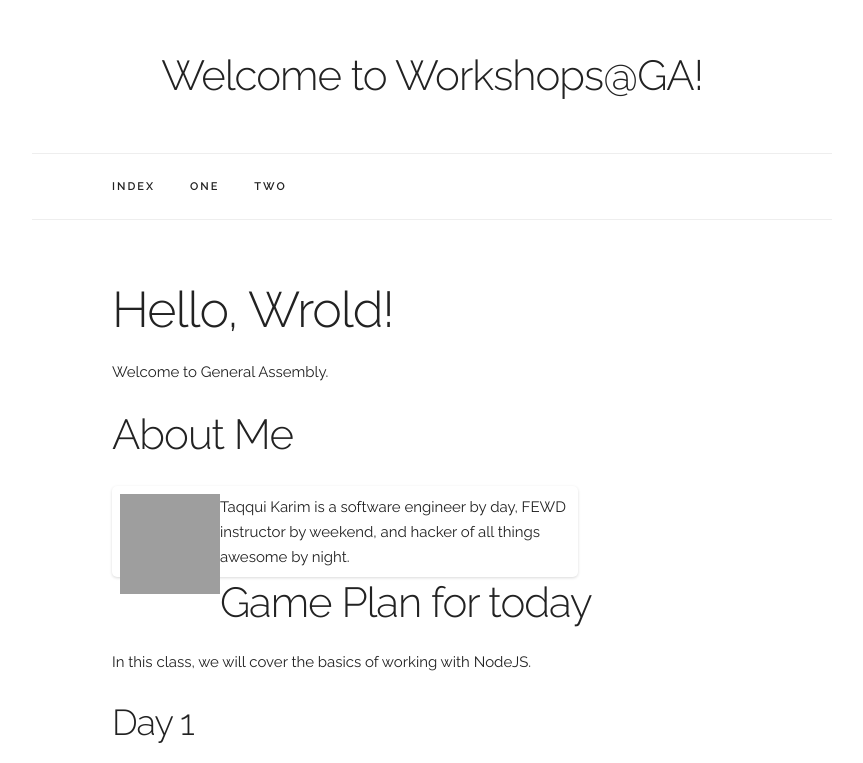
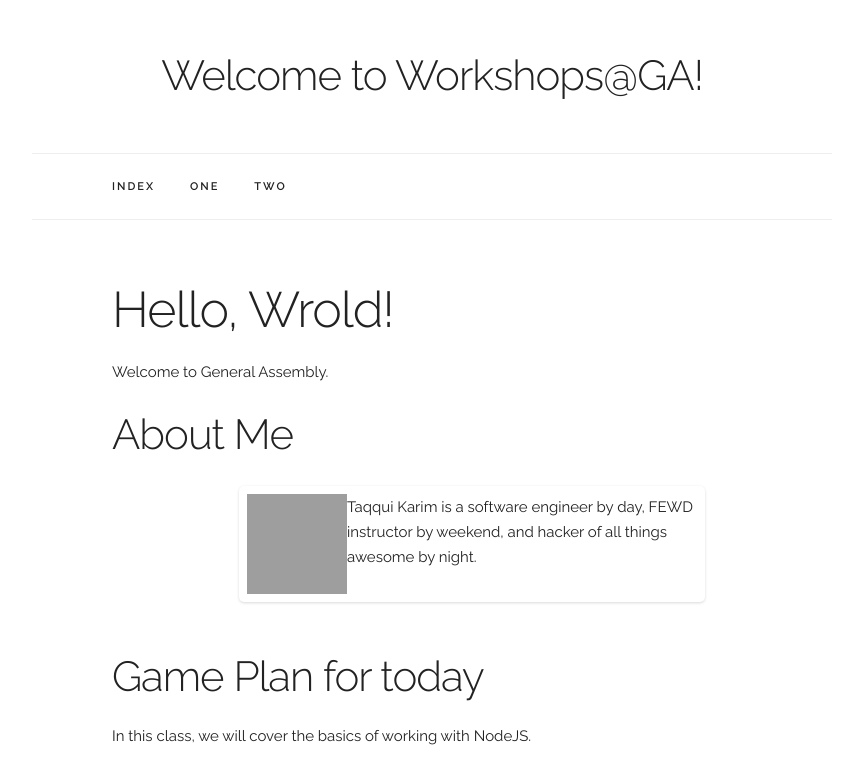
Before and after one commit to mottaquikarim/AdvancedJavaScriptWorkshopGA, a plain HTML site: page index.html in a window 1280 px wide. Shown: the top 763 px of the page, without its empty margins (208-1071 px from the left). Drawn offline with nearby package versions, Linux system fonts and the light colour scheme; grey boxes are pictures that could not be loaded.

Commit message:
Creating dist

```diff
--- a/index.html
+++ b/index.html
@@ -349,13 +349,13 @@ body .value-props {
     margin-left: 20px;
 }
 </style></p>
-<div class="profile cf">
+<p><div class="profile cf" style="height: 100px; margin: 0 auto;">
     <img style="width: 100px; height: 100px; float: left;"
         src="https://pbs.twimg.com/profile_images/537060432402718721/SW0m0JTl.jpeg"
         class="profile__image profile__image--rounded profile--float_l">
     <span style="vertical-align: middle; display: inline-black;" class="profile__desc profile--typ_p profile--float_l">Taqqui Karim is a software engineer by day, FEWD instructor by weekend, and hacker of all things awesome by night.</span>
 </div>
-
+<br></p>
 <h2 id="game-plan-for-today">Game Plan for today</h2>
 <p>In this class, we will cover the basics of working with NodeJS. </p>
 <h3 id="day-1">Day 1</h3>
```
